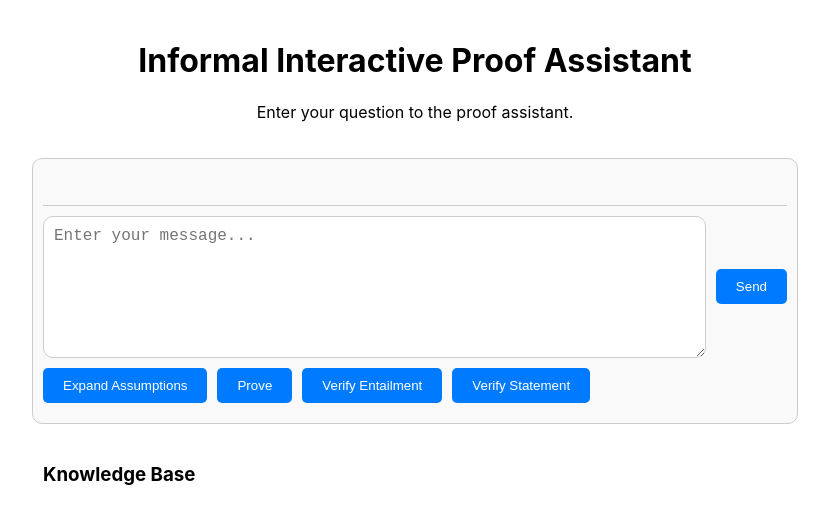
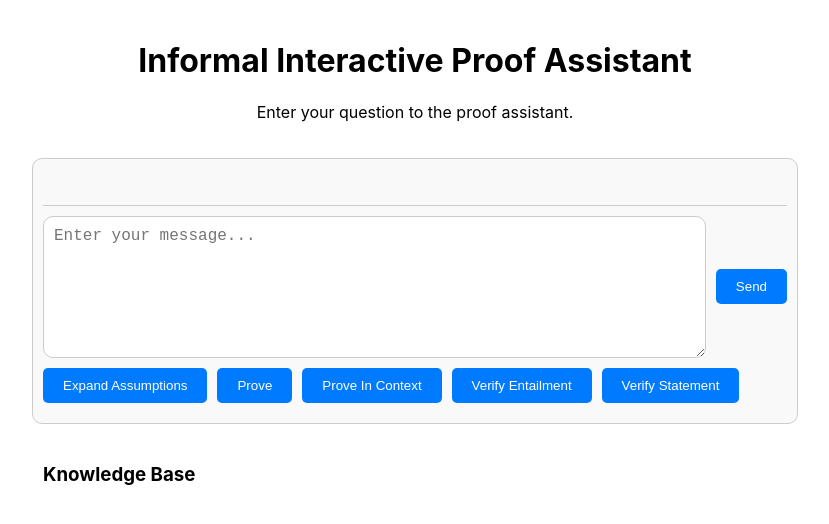
Before and after one commit to SL2000s/iipa_frontend, a React (Create React App) app: page / in a window 1280 px wide. Shown: the top 524 px of the page, without its empty margins (225-1054 px from the left). Built offline with nearby package versions, Linux system fonts and the light colour scheme.

Commit message:
Add proof in context button

```diff
--- a/src/App.js
+++ b/src/App.js
@@ -24,6 +24,8 @@ function App() {
       setInput('Is p_i correct?\n\np_i: UNDEFINED');
     } else if (tactic === 'prove') {
       setInput('Prove p_i.\n\np_i: UNDEFINED');
+    } else if (tactic === 'proveWithinContext') {
+      setInput('Prove p_i given the context P_i.\n\np_i: UNDEFINED\nP_i: UNDEFINED');
     }
   };
 
@@ -137,6 +139,7 @@ function App() {
           <div className="tactics-buttons">
             <button onClick={() => chooseTactic('expandAssumptions')} disabled={isLoading}>Expand Assumptions</button>
             <button onClick={() => chooseTactic('prove')} disabled={isLoading}>Prove</button>
+            <button onClick={() => chooseTactic('proveWithinContext')} disabled={isLoading}>Prove In Context</button>
             <button onClick={() => chooseTactic('verifyEntailment')} disabled={isLoading}>Verify Entailment</button>
             <button onClick={() => chooseTactic('verifyStatement')} disabled={isLoading}>Verify Statement</button>
           </div>
```
